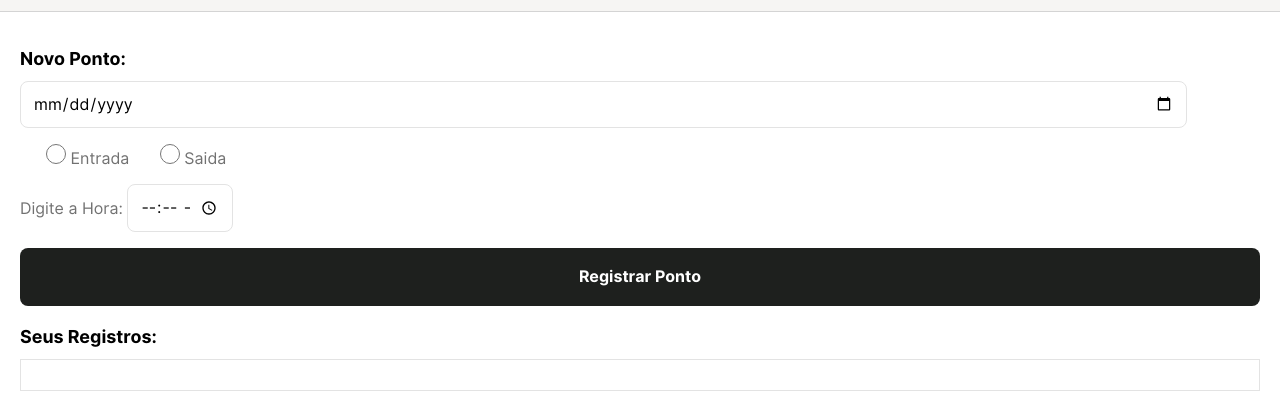
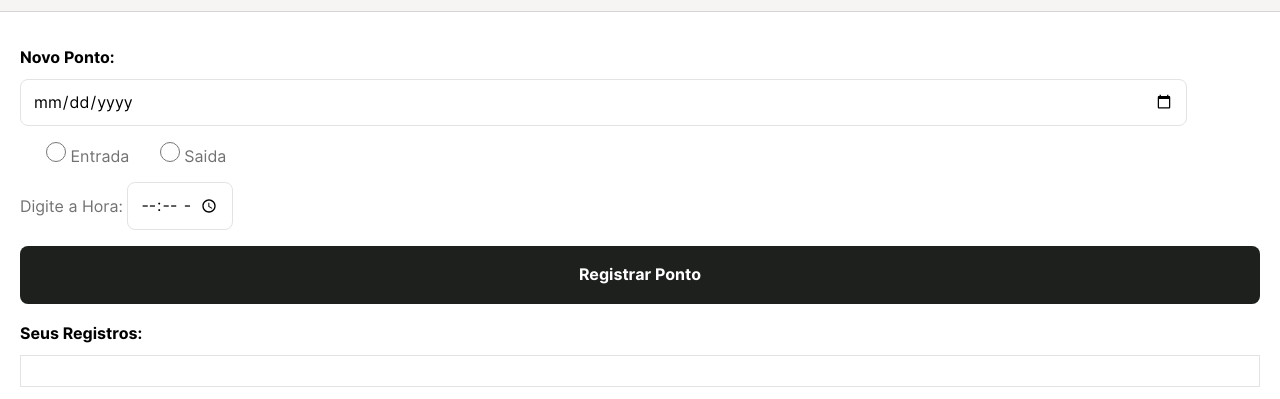
Before and after one commit to higorfernandoeliseo/regPoint, a plain HTML site: page index.html in a window 1280 px wide. Shown: the part 47-446 px from the top of the page. Drawn offline with Linux system fonts and the light colour scheme.

Commit message:
index.css

```diff
--- a/assets/css/index.css
+++ b/assets/css/index.css
@@ -107,6 +107,10 @@ nav p {
     margin-bottom: 4px;
 }
 
+div.container h2 {
+    font-size: 1em;
+}
+
 #registroItem span.horarios {
     color: #616161;
 }
```
